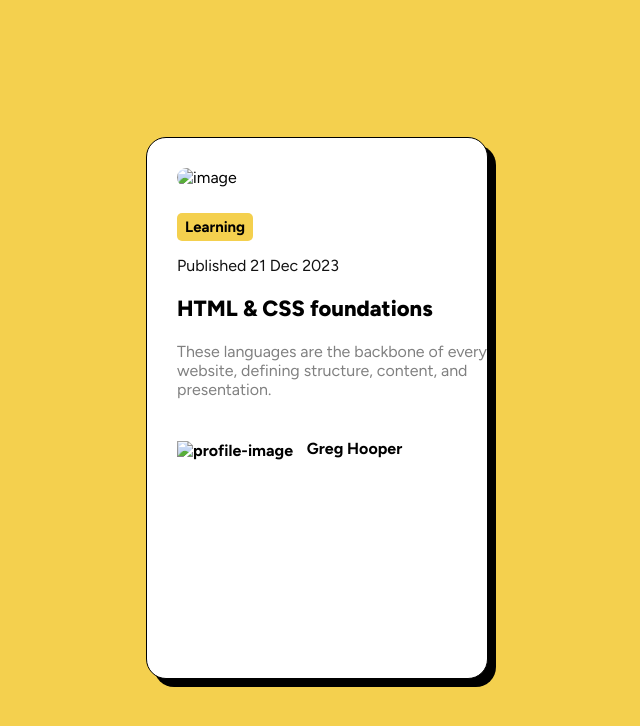
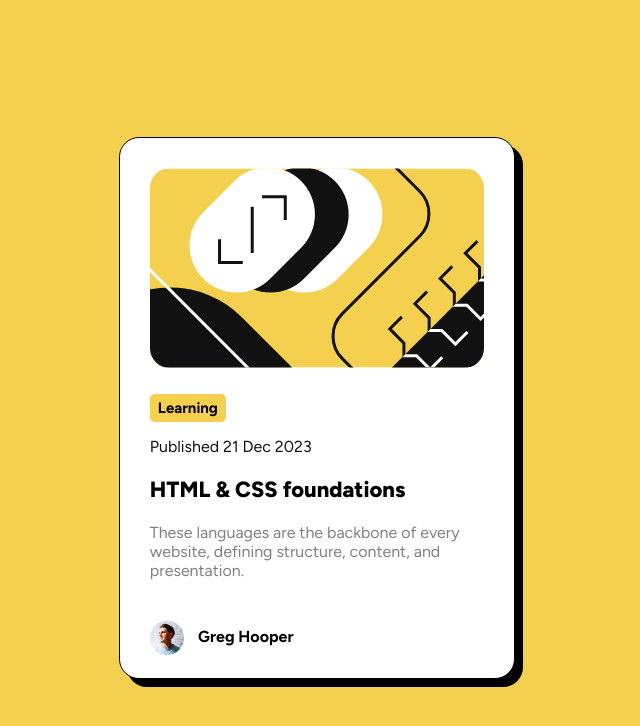
Before and after one commit to Mostafa-Amgad-01/Blog_preview_card, a plain HTML site: page index.html in a window 1280 px wide. Shown: the whole page, without its empty margins (323-963 px from the left). Drawn offline with Linux system fonts and the light colour scheme; the site is published under a folder, as on GitHub Pages, so addresses that start at the root find nothing.

Commit message:
Update image source paths

```diff
--- a/index.html
+++ b/index.html
@@ -9,7 +9,7 @@
         <div class="image_div">
             <div class="card">
                 <div>
-                    <img class="image" dir="ltr" src="/assets/illustration-article.svg" alt="image">
+                    <img class="image" dir="ltr" src="./assets/illustration-article.svg" alt="image">
                 </div>
                 <div class="Learning_div">
                     <span class="Learning">Learning</span>
@@ -24,7 +24,7 @@
                     <span>These languages are the backbone of every<br/> website, defining structure, content, and<br/> presentation. </span><br/>
                 </div>
                 <div class="name">
-                    <img class="avatar" dir="ltr" src="/assets/image-avatar.webp" alt="profile-image">
+                    <img class="avatar" dir="ltr" src="./assets/image-avatar.webp" alt="profile-image">
                     <span>Greg Hooper </span>
                 </div>
             </div>
```
